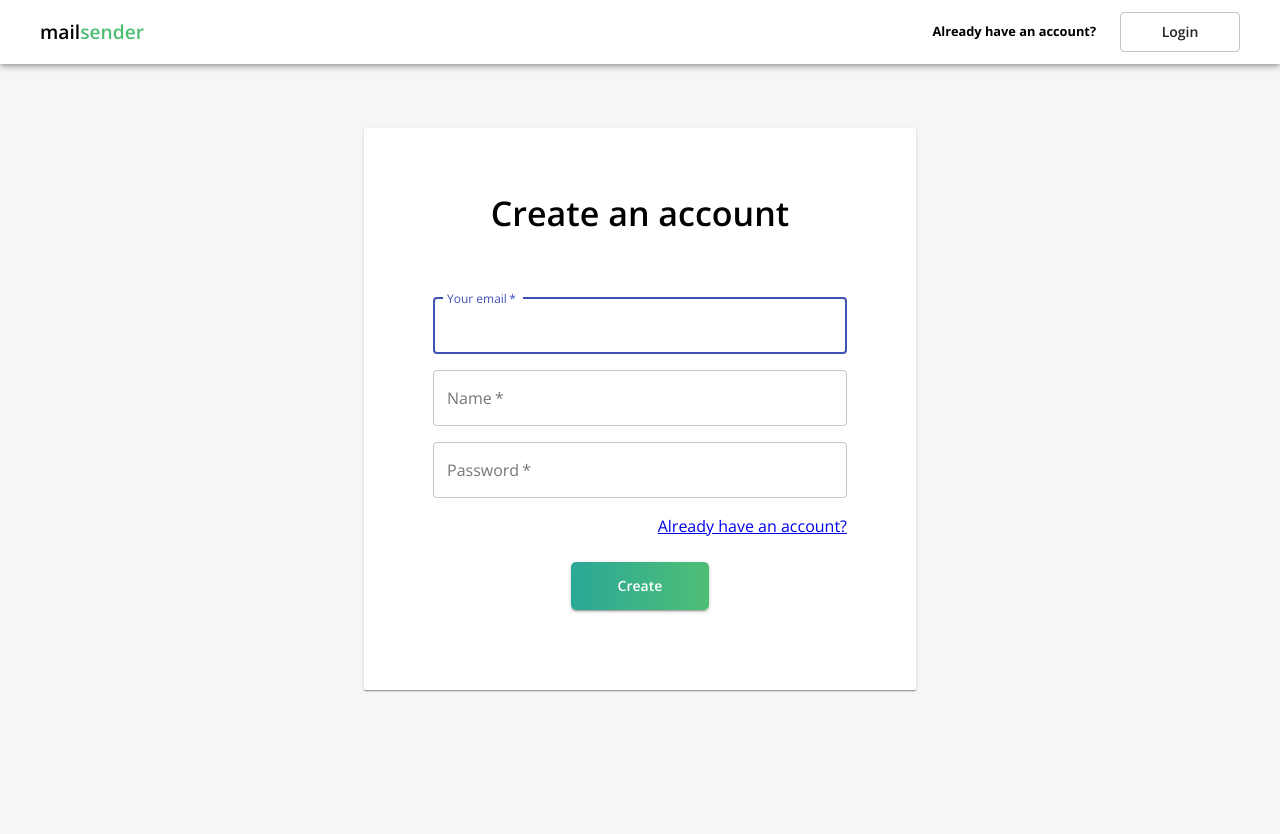
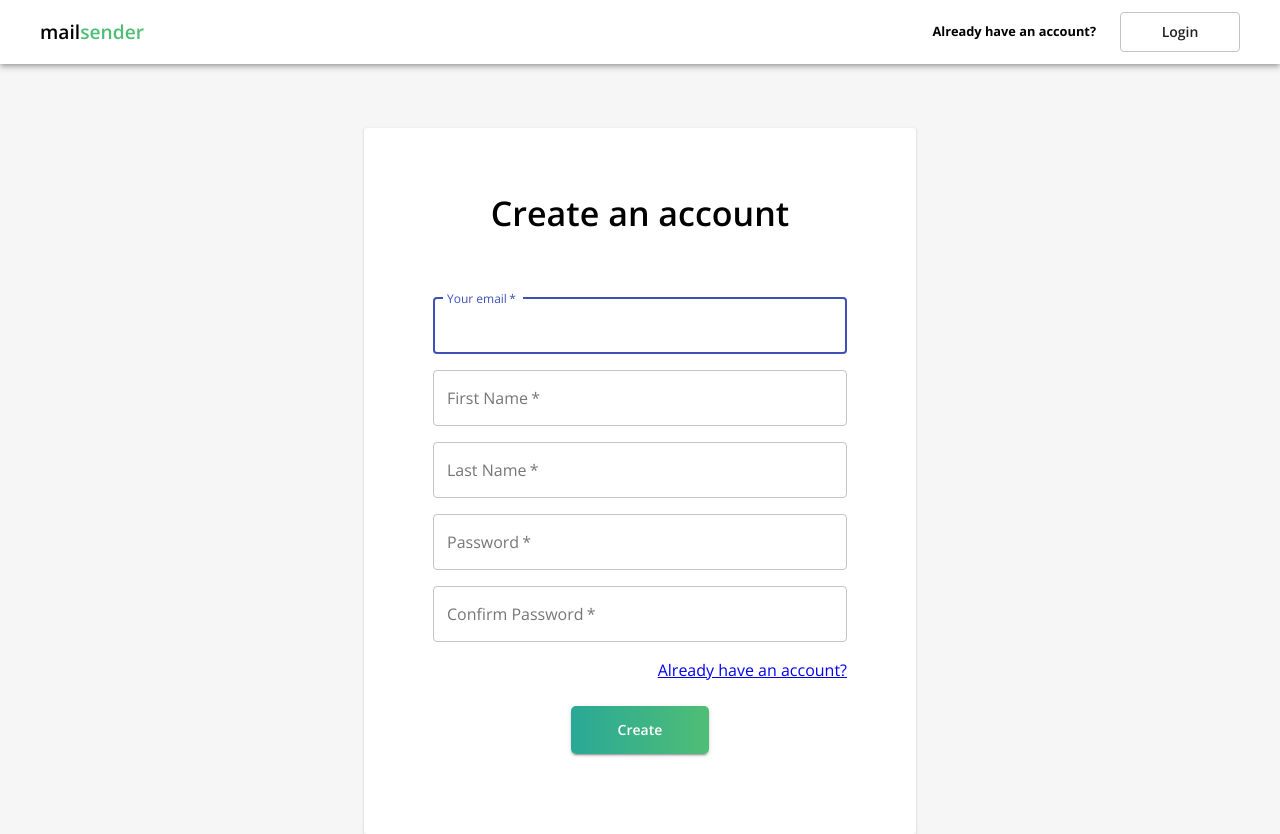
Before and after one commit to hatchways/team-autumn, a React (Create React App) app in the folder client/: page /signup in a window 1280 px wide. Before the commit the page ends 800 px from the top, so only its background shows below. Built offline with nearby package versions, Linux system fonts and the light colour scheme.

Commit message:
changing to branch with correct naming convention

```diff
--- a/client/src/components/Header.jsx
+++ b/client/src/components/Header.jsx
@@ -43,7 +43,7 @@ const useStyles = makeStyles((theme) => ({
 }));
 
 const Header = () => {
-  const [isSignedIn, setIsSignedIn] = useContext(UserContext);
+  const [isSignedIn] = useContext(UserContext);
   const classes = useStyles();
 
   return (
--- a/client/src/pages/Landing.jsx
+++ b/client/src/pages/Landing.jsx
@@ -8,22 +8,25 @@ import Ping from './Ping';
 
 const landinPageStyle = (theme) => ({
   landingContainer: {
-    margin: theme.spacing.unit * 2,
+    margin: theme.spacing(2),
   },
 });
 
 class LandingPage extends Component {
-  state = {
+  constructor(props) {
+    super(props);
+    this.state = {
       welcomeMessage: 'Step 1: Run the server and refresh (not running)',
       step: 0,
     };
+  }
 
   componentDidMount() {
     fetch('/welcome')
       .then((res) => {
         console.log(res);
         if (res.status === 200) return res.json();
-        else throw Error("Couldn't connect to the server");
+        throw Error("Couldn't connect to the server");
       })
       .then((res) => {
         this.setState({ welcomeMessage: res.welcomeMessage });
@@ -40,27 +43,26 @@ class LandingPage extends Component {
 
   render() {
     const { classes } = this.props;
+    const { welcomeMessage, step } = this.state;
     return (
       <div className={classes.landingContainer}>
-        <Typography>{this.state.welcomeMessage}</Typography>
-        {this.state.step >= 1 && (
-          <React.Fragment>
+        <Typography>{welcomeMessage}</Typography>
+        {step >= 1 && (
+          <>
             <Link to="/ping">Step 2: Click here </Link>
             <Route
               path="/ping"
-              render={(props) => {
-                return (
+              render={(props) => (
                 <Ping
                   {...props}
                   incrementStep={this.incrementStep}
-                    step={this.state.step}
+                  step={step}
                 />
-                );
-              }}
+              )}
             />
-          </React.Fragment>
+          </>
         )}
-        {this.state.step >= 3 && (
+        {step >= 3 && (
           <Typography>All done! Now go make a pull request!</Typography>
         )}
       </div>
--- a/client/src/pages/Login.jsx
+++ b/client/src/pages/Login.jsx
@@ -16,7 +16,7 @@ const LoginPage = () => {
   const { values, updateValue } = useForm({
     email: '',
   });
-  const [isSignedIn, setIsSignedIn] = useContext(UserContext);
+  const [setIsSignedIn] = useContext(UserContext);
 
   const onFormSubmit = (e) => {
     e.preventDefault();
--- a/client/src/pages/Signup.jsx
+++ b/client/src/pages/Signup.jsx
@@ -12,7 +12,7 @@ import UserContext from '../components/UserContext';
 
 const SignupPage = () => {
   const classes = formStyles();
-  const [isSignedIn, setIsSignedIn] = useContext(UserContext);
+  const [setIsSignedIn] = useContext(UserContext);
 
   const onFormSubmit = (e) => {
     e.preventDefault();
@@ -49,10 +49,21 @@ const SignupPage = () => {
                   fullWidth
                   required
                   variant="outlined"
-                  id="name"
-                  name="name"
-                  label="Name"
-                  autoComplete="name"
+                  id="first-name"
+                  name="first-name"
+                  label="First Name"
+                  autoComplete="first-name"
+                />
+              </Grid>
+              <Grid item xs={12}>
+                <TextField
+                  fullWidth
+                  required
+                  variant="outlined"
+                  id="last-name"
+                  name="last-name"
+                  label="Last Name"
+                  autoComplete="last-name"
                 />
               </Grid>
               <Grid item xs={12}>
@@ -64,7 +75,17 @@ const SignupPage = () => {
                   name="password"
                   label="Password"
                   type="password"
-                  autoComplete="current-password"
+                />
+              </Grid>
+              <Grid item xs={12}>
+                <TextField
+                  fullWidth
+                  required
+                  variant="outlined"
+                  id="confirm-password"
+                  name="confirm-password"
+                  label="Confirm Password"
+                  type="password"
                 />
               </Grid>
               <Grid item xs={12} className={classes.linkText}>
```
Lines whose indentation alone changed are shown as unchanged.
